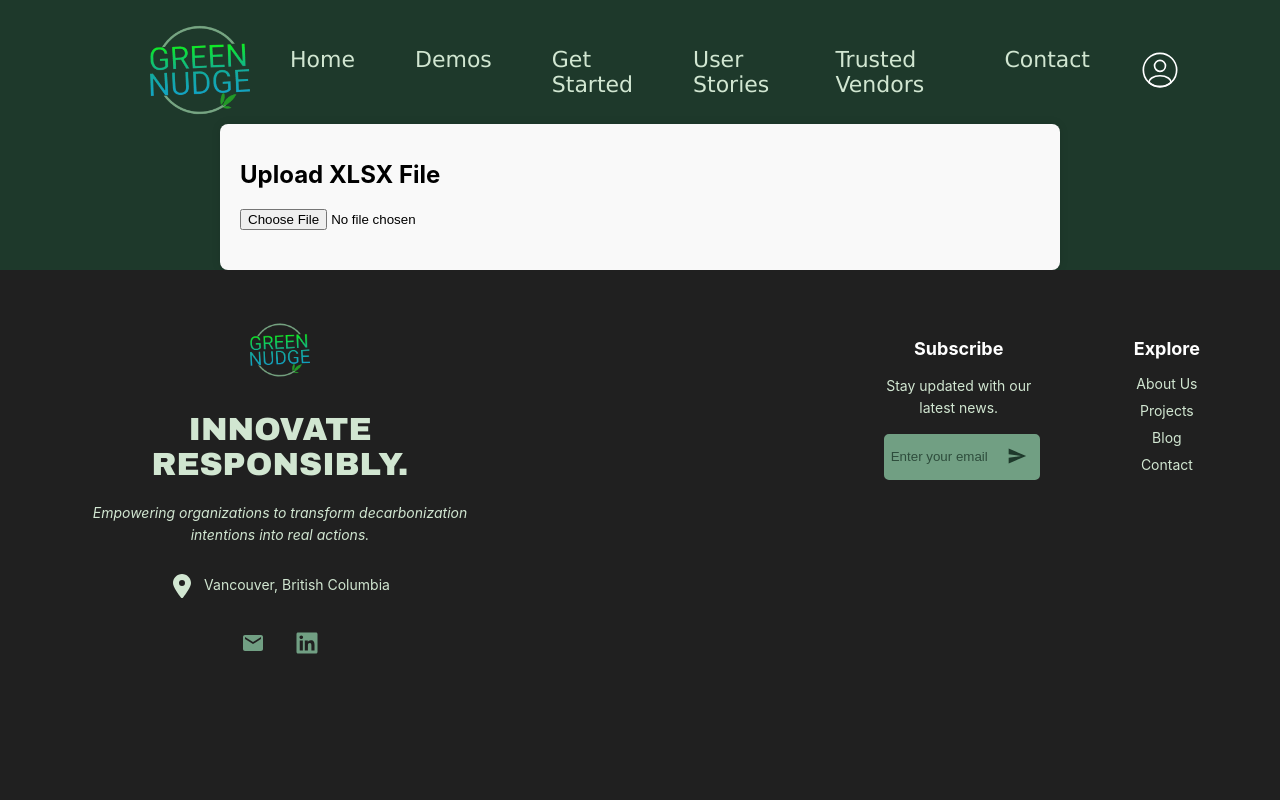
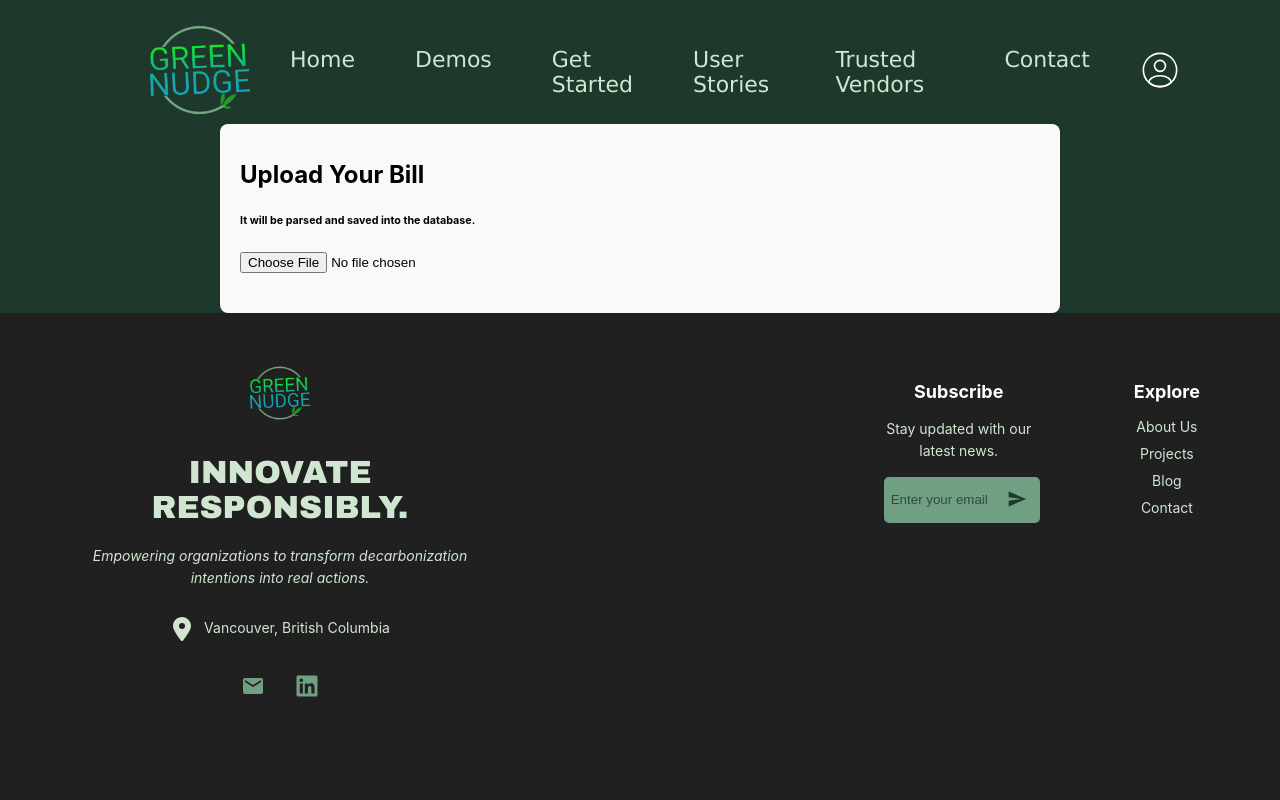
Before and after one commit to green-nudge-northeastern/green-nudge-web-app, a React (Create React App) app in the folder client/: page /upload in a window 1280 px wide. Shown: the top 800 px of the page. Built offline with nearby package versions, Linux system fonts and the light colour scheme; no server answers; sample sign-in values are in the browser's storage.

Commit message:
tested .xlsx and .numbers files

```diff
--- a/client/src/pages/Upload.js
+++ b/client/src/pages/Upload.js
@@ -26,11 +26,12 @@ const Upload = () => {
 
     return (
         <div className="upload-container">
-            <h1>Upload XLSX File</h1>
+            <h1>Upload Your Bill</h1>
+            <h6>It will be parsed and saved into the database.</h6>
             <input type="file" onChange={handleFileUpload} />
             {fileData && (
                 <div className="file-data">
-                    <h2>Parsed Data</h2>
+                    <h2>Preview: Parsed Data</h2>
                     <pre>{JSON.stringify(fileData, null, 2)}</pre>
                 </div>
             )}
```
